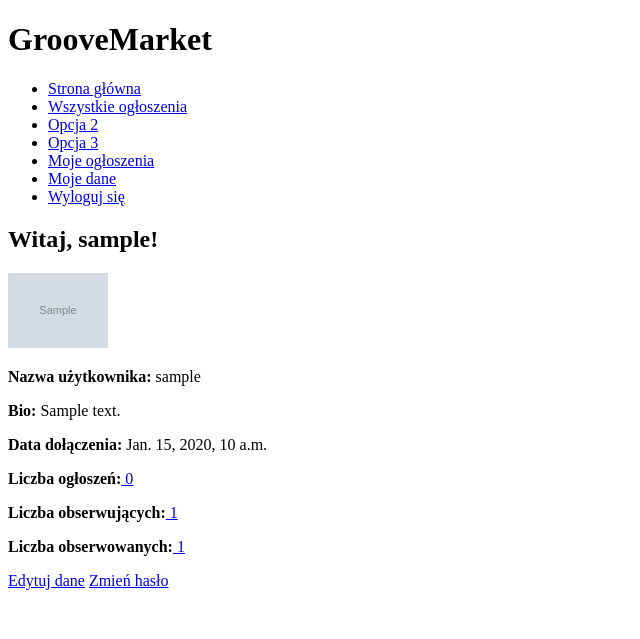
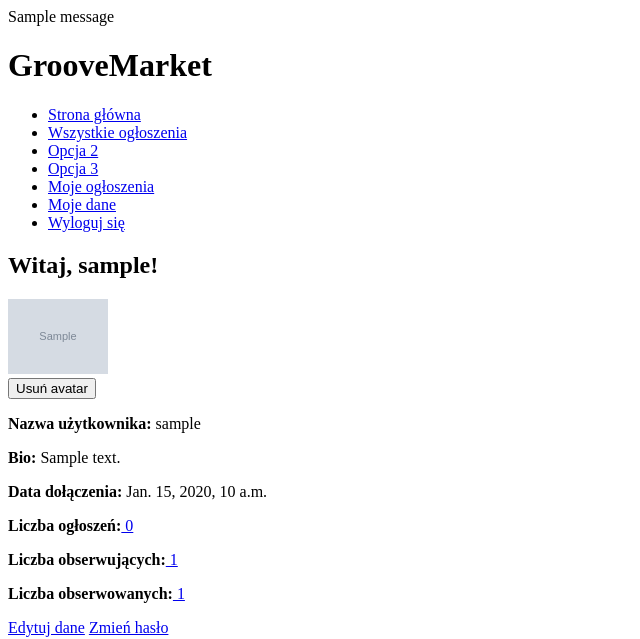
Before and after one commit to brunoolesniewicz/groovemarket, a Django app: page /my_account/ in a window 1280 px wide. Shown: the top 639 px of the page, without its empty margins (0-640 px from the left). Run offline with Django 5.2, Linux system fonts and the light colour scheme; a user stored in the database is signed in; tables that the repository leaves empty hold one stand-in row (values such as "Sample post"); grey boxes marked "Sample" are stand-in pictures; one stand-in notice (Sample message) is shown; data that the repository does not hold is empty.

Commit message:
Deleting avatars, messages in base

```diff
--- a/market_app/templates/base.html
+++ b/market_app/templates/base.html
@@ -6,6 +6,13 @@
     </style>
 </head>
 <body>
+<div class="notification">
+    {% if messages %}
+        {% for message in messages %}
+            <div>{{ message }}</div>
+        {% endfor %}
+    {% endif %}
+</div>
 <h1 class="logo">GrooveMarket</h1>
 <header>
     <nav>
--- a/market_app/templates/my_account.html
+++ b/market_app/templates/my_account.html
@@ -4,14 +4,20 @@
     <div>
         <h2>Witaj, {{ user.username }}!</h2>
         <img src="{{ user.avatar.url }}" alt="{{ user.username }}" width="100">
+        <form method="post">
+            {% csrf_token %}
+            <button type="submit" name="delete_avatar">Usuń avatar</button>
+        </form>
 
         <div>
             <p><strong>Nazwa użytkownika:</strong> {{ user.username }}</p>
             <p><strong>Bio:</strong> {{ user.bio }}</p>
             <p><strong>Data dołączenia:</strong> {{ user.date_joined }}</p>
             <p><strong>Liczba ogłoszeń:</strong><a href="/user/{{ user.username }}/"> {{ user_listings_count }}</a></p>
-            <p><strong>Liczba obserwujących:</strong><a href="/user/{{ user.username }}/followers/"> {{ followers_count }}</a></p>
-            <p><strong>Liczba obserwowanych:</strong><a href="/user/{{ user.username }}/following/"> {{ following_count }}</a></p>
+            <p><strong>Liczba obserwujących:</strong><a
+                    href="/user/{{ user.username }}/followers/"> {{ followers_count }}</a></p>
+            <p><strong>Liczba obserwowanych:</strong><a
+                    href="/user/{{ user.username }}/following/"> {{ following_count }}</a></p>
         </div>
         <div>
             <a href="/my_account/edit/">Edytuj dane</a>
--- a/market_app/views.py
+++ b/market_app/views.py
@@ -83,6 +83,14 @@ class MyAccountView(LoginRequiredMixin, View):
         }
 
         return render(request, "my_account.html", context)
+
+    def post(self, request):
+        if "delete_avatar" in request.POST:
+            user = request.user
+            user.avatar = "default_avatar.jpg"
+            user.save()
+            messages.success(request, "Avatar został usunięty.")
+        return redirect("/my_account/")
 
 
 class UpdateUserDetailsView(LoginRequiredMixin, UpdateView):
```
Also changed, not shown: media/avatars/Screenshot_from_2023-07-27_18-39-26_uXPRzvv.png (added).
